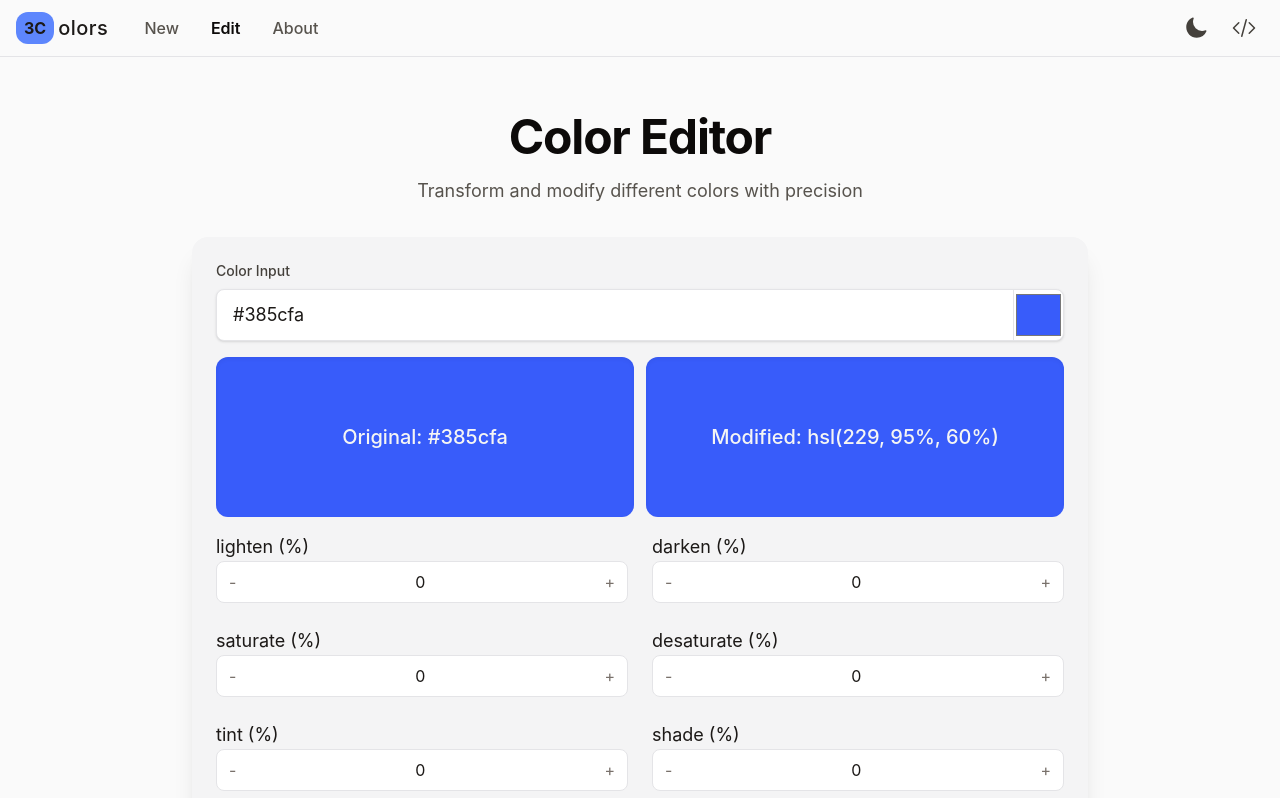
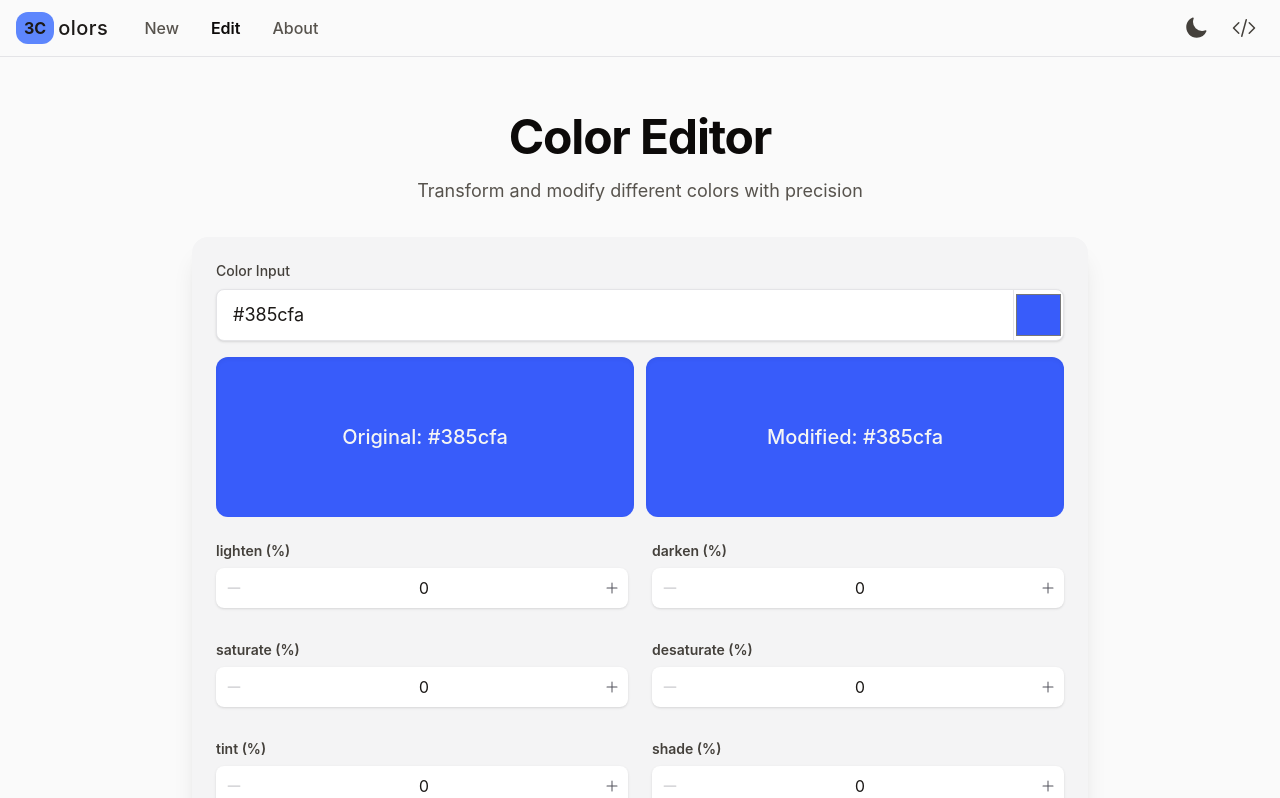
Before and after one commit to MFM-347/3rd-Color, a Nuxt app: page /edit in a window 1280 px wide. Shown: the top 798 px of the page. Built offline with nearby package versions, Linux system fonts and the light colour scheme.

Commit message:
feat: support for colors unsupported by tinycolor and ui enhancements

```diff
--- a/app/app.vue
+++ b/app/app.vue
@@ -39,13 +39,15 @@ useHead({
 </template>
 
 <style>
+@reference "@/style.css";
+
 .page-enter-active,
 .page-leave-active {
-  transition: all 0.4s;
+  @apply ta-400;
 }
 .page-enter-from,
 .page-leave-to {
   opacity: 0;
-  filter: blur(1rem);
+  filter: blur(1rem) saturate(125%);
 }
 </style>
--- a/app/components/vFoot.vue
+++ b/app/components/vFoot.vue
@@ -1,6 +1,6 @@
 <template>
   <footer
-    class="mt-8 w-full border-t border-zinc-200 bg-stone-50 py-6 dark:border-zinc-800 dark:bg-zinc-900"
+    class="mt-8 w-full border-t border-zinc-200 bg-zinc-50 py-6 dark:border-zinc-800 dark:bg-zinc-900"
   >
     <div class="container mx-auto px-4">
       <div class="flex flex-col items-center text-center">
--- a/app/components/vNInput.vue
+++ /dev/null
@@ -1,67 +0,0 @@
-<template>
-  <div class="flex w-full flex-col">
-    <label class="text-lg" :for="label.toLowerCase()">{{ label }}</label>
-    <div class="group relative">
-      <div
-        class="flex items-center rounded-lg border border-zinc-200 bg-white group-focus:border-clr-500/25 group-focus:ring-2 group-focus:ring-clr-500/20 dark:border-zinc-800 dark:bg-zinc-900"
-      >
-        <button
-          type="button"
-          @click="decr"
-          class="rounded-l-lg px-3 py-2 text-stone-500 ta-125 hover:bg-zinc-300 dark:text-stone-400 dark:hover:bg-zinc-700"
-          aria-label="Decrease button"
-        >
-          -
-        </button>
-        <input
-          type="number"
-          :id="label.toLowerCase()"
-          v-model="val"
-          :min="min"
-          :max="max"
-          :step="step"
-          @focus="focused = true"
-          @blur="focused = false"
-          class="w-full border-none bg-transparent text-center text-stone-900 [-moz-appearance:textfield] focus:outline-hidden dark:text-stone-100 [&::-webkit-inner-spin-button]:appearance-none [&::-webkit-outer-spin-button]:appearance-none"
-        />
-        <button
-          type="button"
-          @click="incr"
-          class="rounded-r-lg px-3 py-2 text-stone-500 ta-125 hover:bg-zinc-300 dark:text-stone-400 dark:hover:bg-zinc-700"
-          aria-label="Increase button"
-        >
-          +
-        </button>
-      </div>
-    </div>
-  </div>
-</template>
-
-<script setup lang="ts">
-import { ref, watch } from 'vue'
-
-const props = defineProps({
-  label: { type: String, default: 'Enter Value' },
-  min: { type: Number, default: 0 },
-  max: { type: Number, default: 100 },
-  step: { type: Number, default: 1 },
-  modelValue: { type: Number, default: 0 },
-})
-
-const emit = defineEmits<{
-  (event: 'update:modelValue', value: number): void
-}>()
-const val = ref(props.modelValue)
-const focused = ref(false)
-watch(val, (newVal) => {
-  if (newVal >= props.min && newVal <= props.max) {
-    emit('update:modelValue', newVal)
-  }
-})
-const incr = () => {
-  val.value = Math.min(val.value + props.step, props.max)
-}
-const decr = () => {
-  val.value = Math.max(val.value - props.step, props.min)
-}
-</script>
--- a/app/pages/edit.vue
+++ b/app/pages/edit.vue
@@ -1,7 +1,18 @@
 <script setup lang="ts">
-import { ref, watch, onMounted } from 'vue'
+import { ref, watch, onMounted, computed } from 'vue'
 import { TinyColor } from '@ctrl/tinycolor'
+import chroma from 'chroma-js'
 import { getUrl, isDark, copy } from '@/utils'
+import {
+  NumberFieldDecrement,
+  NumberFieldIncrement,
+  NumberFieldInput,
+  NumberFieldRoot,
+  Label,
+} from 'reka-ui'
+import { PlusIcon, MinusIcon } from '@heroicons/vue/24/solid'
+import { toast } from 'vue3-toastify'
+import 'vue3-toastify/dist/index.css'
 
 const description =
   "3rd Color's Color Editor let's you to modify and transform colors with 3rd Color's color editing tools"
@@ -27,9 +38,26 @@ defineOgImageComponent('NuxtSeo', {
   siteLogo: meta.logo,
   theme: '#385cfa',
 })
-
 const c = ref('#385cfa')
-const clr = ref(new TinyColor(c.value).toString())
+const clr = computed(() => {
+  const color = new TinyColor(c.value)
+  if (color.isValid) {
+    return color.toHexString()
+  }
+  try {
+    const chromaColor = chroma(c.value)
+    if (chroma.valid(c.value)) {
+      return chromaColor.hex()
+    }
+  } catch (error) {
+    console.warn('ERROR: Invalid color format')
+  }
+  toast(`ERROR: Invalid color format`, {
+    theme: 'auto',
+    type: 'warning',
+  })
+  return '#000000'
+})
 const m = ref({
   lighten: 0,
   darken: 0,
@@ -41,7 +69,7 @@ const m = ref({
 })
 const mClr = computed(() => {
   let color = new TinyColor(clr.value)
-  color = color
+  return color
     .lighten(m.value.lighten)
     .darken(m.value.darken)
     .saturate(m.value.saturate)
@@ -49,25 +77,27 @@ const mClr = computed(() => {
     .tint(m.value.tint)
     .shade(m.value.shade)
     .spin(m.value.spin * 3.6)
-  return color.toString()
+    .toHexString()
 })
-
 onMounted(() => {
-  const savedColor = localStorage.getItem('savedColor')
-  if (savedColor) {
-    c.value = savedColor
-    clr.value = new TinyColor(savedColor).toString()
+  if (typeof window !== 'undefined') {
+    const savedColor = localStorage.getItem('savedColor')
+    if (savedColor) {
+      c.value = savedColor
+    }
   }
 })
-
 watch(c, (newClr) => {
-  try {
-    const nC = new TinyColor(newClr).toString()
-    clr.value = nC
-  } catch (e) {
-    console.warn('ERROR: Invalid color format - ' + e)
+  if (!new TinyColor(newClr).isValid) {
+    toast('ERROR: Invalid color format', {
+      theme: 'auto',
+      type: 'warning',
+    })
   }
 })
+const updateValue = (key: keyof typeof m.value, value: number) => {
+  Object.assign(m.value, { [key]: value })
+}
 </script>
 
 <template>
@@ -109,14 +139,34 @@ watch(c, (newClr) => {
         </div>
         <div class="mt-4 grid w-full gap-6 sm:grid-cols-2">
           <div v-for="(v, key) in m" :key="key">
-            <VNInput
-              v-model="m[key]"
-              :label="`${key} (%)`"
+            <NumberFieldRoot
+              :id="key"
+              :name="key"
               :min="0"
               :max="100"
-              :aria-label="v"
+              :default-value="0"
+              :modelValue="m[key]"
+              @update:modelValue="(value) => updateValue(key, value)"
               class="w-full"
-            />
+            >
+              <Label
+                :for="key"
+                class="text-sm leading-[35px] font-semibold text-stone-700 dark:text-stone-300"
+              >
+                {{ key }} (%)
+              </Label>
+              <div
+                class="flex items-center rounded-lg bg-white shadow-sm focus-within:shadow-[0_0_0_2px] focus-within:shadow-blue-500 hover:bg-zinc-50 dark:bg-zinc-800 dark:hover:bg-zinc-700"
+              >
+                <NumberFieldDecrement class="p-2 disabled:opacity-30">
+                  <MinusIcon class="size-5 fill-zinc-600 dark:fill-zinc-300" />
+                </NumberFieldDecrement>
+                <NumberFieldInput class="w-full p-2 text-center tabular-nums focus:outline-0" />
+                <NumberFieldIncrement class="p-2 disabled:opacity-30">
+                  <PlusIcon class="size-4 fill-zinc-600 dark:fill-zinc-300" />
+                </NumberFieldIncrement>
+              </div>
+            </NumberFieldRoot>
           </div>
         </div>
       </div>
--- a/app/pages/new.vue
+++ b/app/pages/new.vue
@@ -3,6 +3,8 @@ import { ref, computed, watch } from 'vue'
 import { TinyColor } from '@ctrl/tinycolor'
 import chroma from 'chroma-js'
 import { getUrl, isDark, copy } from '@/utils'
+import { toast } from 'vue3-toastify'
+import 'vue3-toastify/dist/index.css'
 
 const description =
   "3rd Color's Color Creator let's you create and analyze colors with 3rd Color's color tools"
@@ -28,19 +30,30 @@ defineOgImageComponent('NuxtSeo', {
   siteLogo: meta.logo,
   theme: '#385cfa',
 })
-
 const c = ref('#385cfa')
 const clr = computed(() => {
+  const color = new TinyColor(c.value)
+  if (color.isValid) {
+    return color.toHexString()
+  }
   try {
-    return new TinyColor(c.value).toString()
-  } catch (e) {
-    console.warn('ERROR: Invalid color format - ' + e)
+    const chromaColor = chroma(c.value)
+    if (chroma.valid(c.value)) {
+      return chromaColor.hex()
+    }
+  } catch (error) {
+    console.warn('ERROR: Invalid color format')
+  }
+  toast(`ERROR: Invalid color format`, {
+    theme: 'auto',
+    type: 'warning',
+  })
   return '#000000'
-  }
 })
+const x = computed(() => new TinyColor(clr.value))
+const y = computed(() => chroma(clr.value))
 const formats = ref<Array<{ name: string; value: string }>>([])
 const updateFormats = () => {
-  try {
   const color = new TinyColor(clr.value)
   const y = chroma(clr.value)
   const sV = (value: number) => (isNaN(value) ? '0' : value.toFixed(2))
@@ -63,9 +76,6 @@ const updateFormats = () => {
     { name: 'lab', value: `lab(${lab.join(', ')})` },
     { name: 'lch', value: `lch(${lch.join(', ')})` },
   ]
-  } catch (e) {
-    console.warn('ERROR: Failed to update color formats - ' + e)
-  }
 }
 onMounted(() => {
   const savedColor = localStorage.getItem('savedColor')
@@ -110,35 +120,33 @@ watch(clr, updateFormats, { immediate: true })
           <div class="p-4">
             <h2 class="mb-4 text-2xl font-bold">Color Information</h2>
             <div class="space-y-3">
-              <div
-                class="flex justify-between rounded-lg bg-zinc-50 p-2 text-sm sm:p-3 sm:text-base dark:bg-zinc-800"
-              >
+              <div class="inf">
                 <span class="font-medium">Format</span>
-                <span>{{ new TinyColor(clr).format }}</span>
+                <span>{{ x.format }}</span>
               </div>
-              <div
-                class="flex justify-between rounded-lg bg-zinc-50 p-2 text-sm sm:p-3 sm:text-base dark:bg-zinc-800"
-              >
+              <div class="inf">
+                <span class="font-medium">Is Valid</span>
+                <span>{{ chroma.valid(clr) }}</span>
+              </div>
+              <div class="inf">
                 <span class="font-medium">Brightness</span>
-                <span>{{ new TinyColor(clr).getBrightness().toFixed(2) }}</span>
+                <span>{{ x.getBrightness().toFixed(2) }}</span>
               </div>
-              <div
-                class="flex justify-between rounded-lg bg-zinc-50 p-2 text-sm sm:p-3 sm:text-base dark:bg-zinc-800"
-              >
+              <div class="inf">
                 <span class="font-medium">Luminance</span>
-                <span>{{ new TinyColor(clr).getLuminance().toFixed(3) }}</span>
+                <span>{{ x.getLuminance().toFixed(3) }}</span>
               </div>
-              <div
-                class="flex justify-between rounded-lg bg-zinc-50 p-2 text-sm sm:p-3 sm:text-base dark:bg-zinc-800"
-              >
+              <div class="inf">
+                <span class="font-medium">Temperature</span>
+                <span>{{ y.temperature() }}</span>
+              </div>
+              <div class="inf">
                 <span class="font-medium">Is Dark</span>
-                <span>{{ new TinyColor(clr).isDark() ? 'Yes' : 'No' }}</span>
+                <span>{{ x.isDark() ? 'Yes' : 'No' }}</span>
               </div>
-              <div
-                class="flex justify-between rounded-lg bg-zinc-50 p-2 text-sm sm:p-3 sm:text-base dark:bg-zinc-800"
-              >
+              <div class="inf">
                 <span class="font-medium">Complement</span>
-                <span>{{ new TinyColor(clr).complement().toHexString() }}</span>
+                <span>{{ x.complement().toHexString() }}</span>
               </div>
             </div>
           </div>
@@ -172,3 +180,10 @@ watch(clr, updateFormats, { immediate: true })
     </div>
   </div>
 </template>
+<style scoped>
+@reference "@/style.css"
+
+.inf {
+  @apply flex justify-between rounded-lg bg-zinc-50 p-2 text-sm sm:p-3 sm:text-base dark:bg-zinc-800;
+}
+</style>
--- a/package.json
+++ b/package.json
@@ -9,7 +9,7 @@
     "preview": "nuxt preview",
     "postinstall": "nuxt prepare",
     "format": "prettier -w .",
-    "start": "npm run format && cls && npm run dev"
+    "start": "npm run format && clear && npm run dev"
   },
   "dependencies": {
     "@ctrl/tinycolor": "^4.1.0",
```
Also changed, not shown: app/layouts/default.vue (+12 -2 lines), 1 other file (tests, documents, lock files or other folders). Lines whose indentation alone changed are shown as unchanged.
